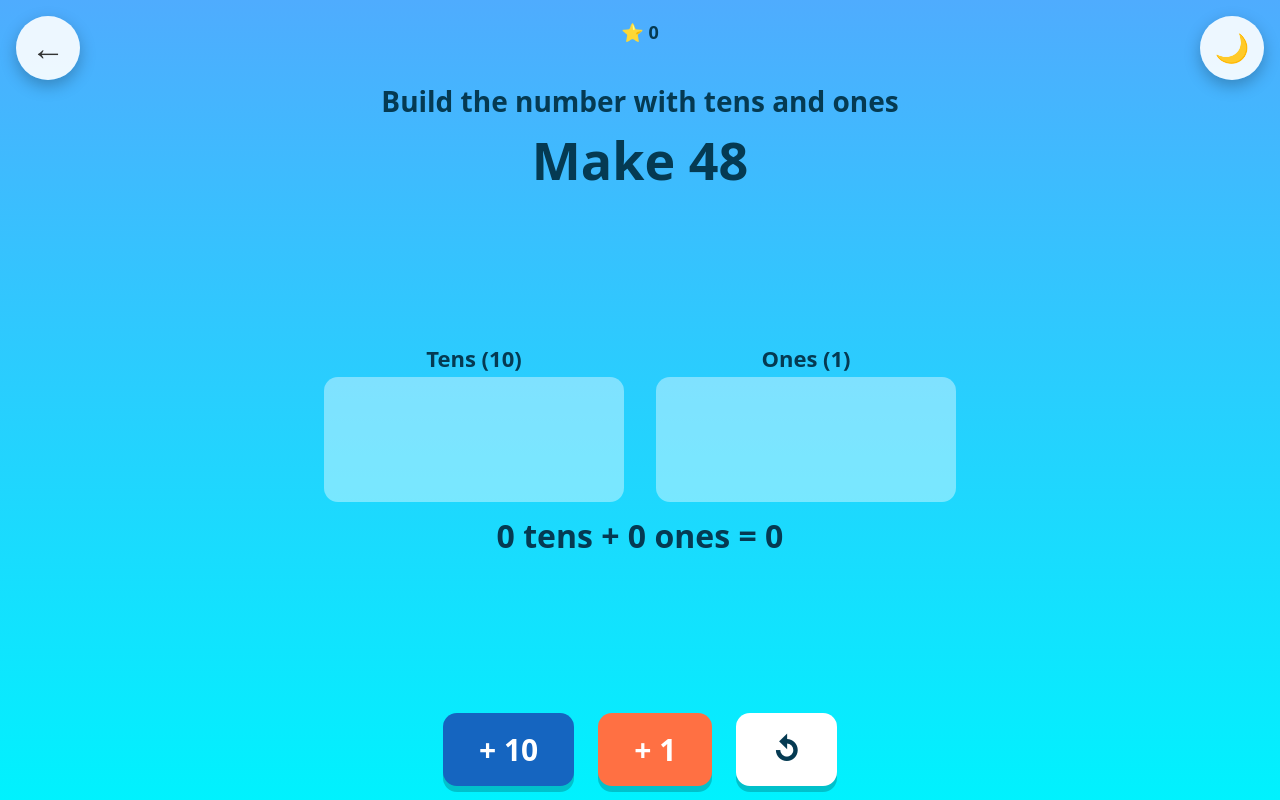
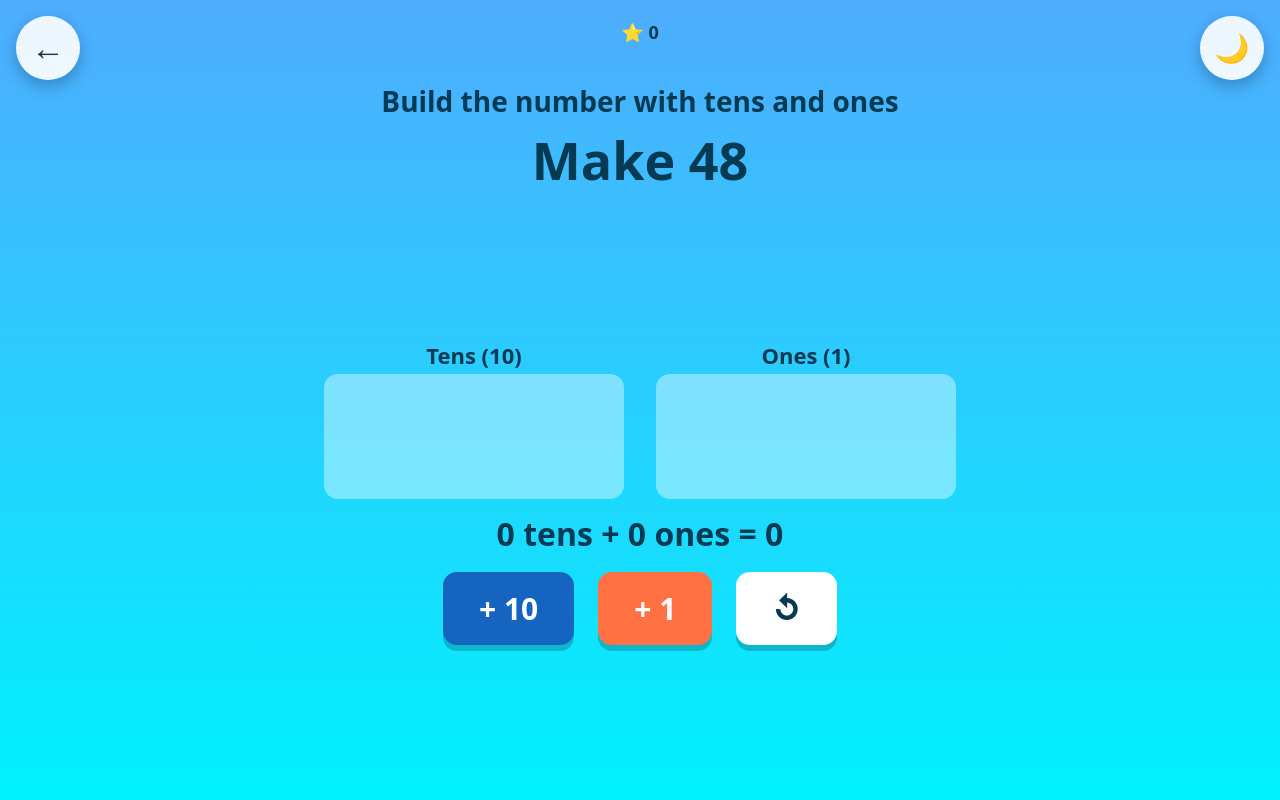
Before and after one commit to rt2756/kids-games, a plain HTML site: page games/62-tens-ones/index.html in a window 1280 px wide. Drawn offline with Linux system fonts and the light colour scheme.

Commit message:
Tens & Ones: centre buttons with trays
Co-Authored-By: Claude Opus 5.5 <noreply@anthropic.com>

```diff
--- a/games/62-tens-ones/index.html
+++ b/games/62-tens-ones/index.html
@@ -14,9 +14,9 @@
   html[data-theme="dark"] h1 { color:#bfeeff; }
   #target { color:#053a52; font-weight:900; font-size:clamp(30px,8vw,52px); margin:2px 0; }
   html[data-theme="dark"] #target { color:#fff; }
-  /* middle area: trays + running total, centred vertically in the free space */
+  /* middle area: trays, running total and buttons, centred vertically in the free space */
   #stage { flex:1; min-height:0; width:100%; display:flex; flex-direction:column; align-items:center; justify-content:center;
-    gap:clamp(6px,1.6vh,16px); padding:6px 8px; box-sizing:border-box; overflow-y:auto; }
+    gap:clamp(6px,1.6vh,16px); padding:6px 8px calc(10px + env(safe-area-inset-bottom)); box-sizing:border-box; overflow-y:auto; }
   #cols { display:flex; gap:clamp(12px,3vw,32px); align-items:stretch; justify-content:center; }
   .col { display:flex; flex-direction:column; align-items:center; }
   .colhead { font-weight:900; color:#053a52; font-size:clamp(15px,3.6vw,22px); margin-bottom:4px; }
@@ -28,9 +28,7 @@
   #total { color:#053a52; font-weight:900; font-size:clamp(20px,5vw,32px); margin:0; text-align:center; }
   html[data-theme="dark"] #total { color:#fff; }
   #total.match { color:#1b8a3a; }
-  /* buttons pinned to the very bottom */
-  #btns { display:flex; gap:clamp(10px,3vw,24px); width:100%; box-sizing:border-box; justify-content:center; flex-wrap:wrap;
-    padding:10px 12px calc(14px + env(safe-area-inset-bottom)); }
+  #btns { display:flex; gap:clamp(10px,3vw,24px); justify-content:center; flex-wrap:wrap; padding:4px 0 8px; }
   @media (max-height: 520px) { h1 { padding-top:52px; } #target { font-size:clamp(24px,6vh,40px); } }
   .btn { border:none; border-radius:14px; padding:clamp(12px,2vh,18px) clamp(20px,5vw,36px); font-weight:900; font-size:clamp(20px,5vw,30px); cursor:pointer; font-family:inherit;
     box-shadow:0 6px 0 rgba(0,0,0,.2); }
@@ -52,11 +50,11 @@
       <div class="col"><div class="colhead">Ones (1)</div><div class="tray" id="onesTray"></div></div>
     </div>
     <div id="total"></div>
-  </div>
-  <div id="btns">
-    <button class="btn add10" id="add10">+ 10</button>
-    <button class="btn add1" id="add1">+ 1</button>
-    <button class="btn reset" id="reset">↺</button>
+    <div id="btns">
+      <button class="btn add10" id="add10">+ 10</button>
+      <button class="btn add1" id="add1">+ 1</button>
+      <button class="btn reset" id="reset">↺</button>
+    </div>
   </div>
 
   <script src="../../shared/common.js"></script>
```
